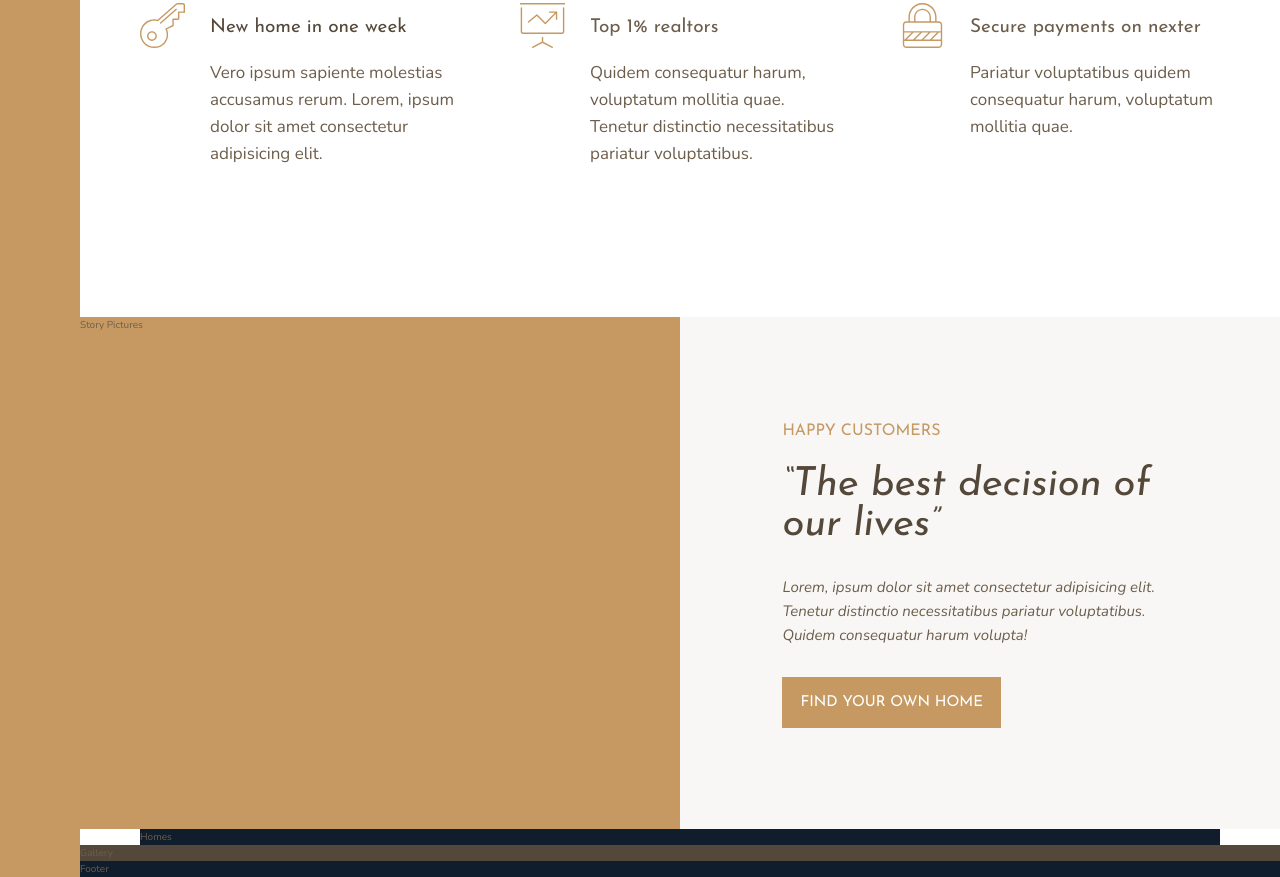
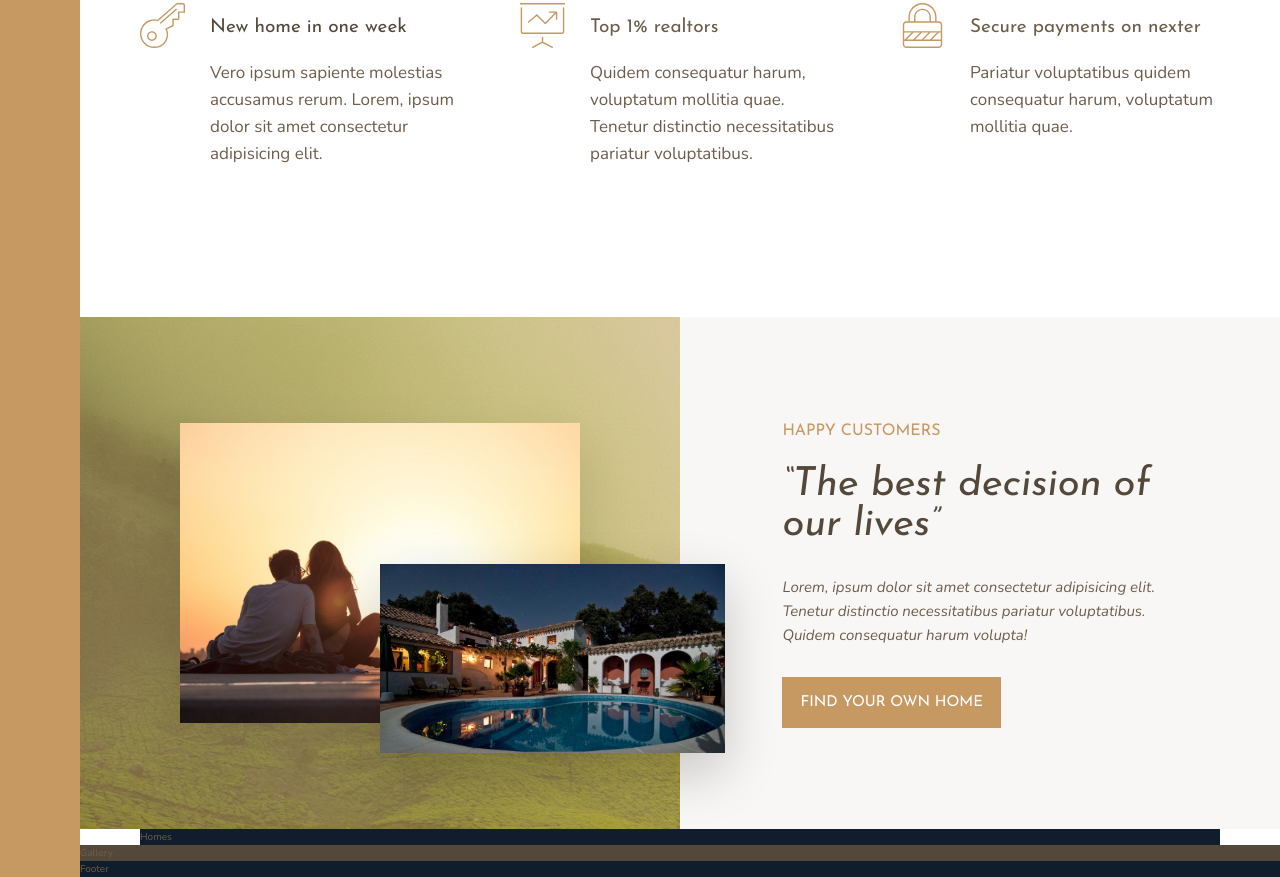
Before and after one commit to vin18/Nexter, a website: page index.html in a window 1280 px wide. Shown: the part 991-1868 px from the top of the page. Drawn offline with nearby package versions, Linux system fonts and the light colour scheme.

Commit message:
Building the story section - part 2

```diff
--- a/index.html
+++ b/index.html
@@ -106,7 +106,17 @@
     </section>
 
     <div class="story__pictures">
-      Story Pictures
+      <img
+        src="img/story-1.jpeg"
+        alt="Couple with new house"
+        class="story__img story__img--1"
+      />
+
+      <img
+        src="img/story-2.jpeg"
+        alt="New house"
+        class="story__img story__img--2"
+      />
     </div>
 
     <div class="story__content">
--- a/sass/_story.scss
+++ b/sass/_story.scss
@@ -2,6 +2,31 @@
   &__pictures {
     background-color: $color-primary;
     grid-column: full-start / col-end 4;
+    background-image: linear-gradient(
+        rgba($color-primary, 0.5),
+        rgba($color-primary, 0.5)
+      ),
+      url(../img/back.jpg);
+
+    display: grid;
+    grid-template-rows: repeat(6, 1fr);
+    grid-template-columns: repeat(6, 1fr);
+    align-items: center;
+  }
+
+  &__img--1 {
+    width: 100%;
+    grid-row: 2 / 6;
+    grid-column: 2 / 6;
+    box-shadow: 0 2rem 5rem rgba(#000, 0.1);
+  }
+
+  &__img--2 {
+    width: 115%;
+    grid-row: 4 / 6;
+    grid-column: 4 / 7;
+    z-index: 20;
+    box-shadow: 0 2rem 5rem rgba(#000, 0.2);
   }
 
   &__content {
```
Also changed, not shown: css/style.css.
